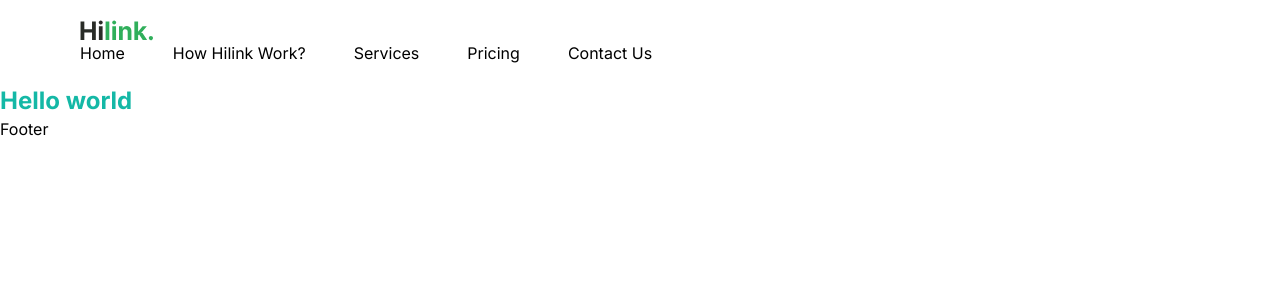
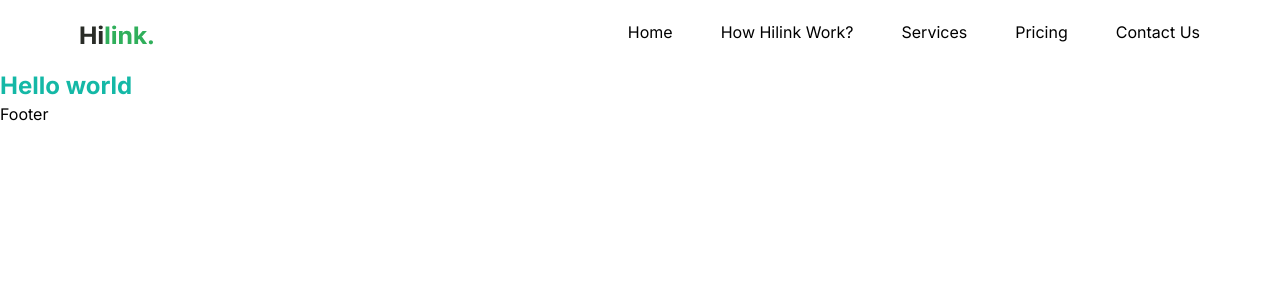
Before and after one commit to maciekpastuszak/travel_app, a Next.js app: page / in a window 1280 px wide. Shown: the top 300 px of the page. Built offline with nearby package versions, Linux system fonts and the light colour scheme.

Commit message:
bugfix and add navlink styles

```diff
--- a/components/Navbar.tsx
+++ b/components/Navbar.tsx
@@ -6,15 +6,19 @@ const Navbar = () => {
   return (
     <nav className="flexBetween max-container padding-container relative z-30 py-5">
         <Link href="/">
-        <Image src="/hilink-logo.svg" alt="logo" width={74} height={29} />
+          <Image src="/hilink-logo.svg" alt="logo" width={74} height={29} />
+        </Link>
           <ul className="hidden h-full gap-12 lg:flex">
             {NAV_LINKS.map((link) => (
-              <Link href={link.href} key={link.key}>
+              <Link
+                href={link.href}
+                key={link.key}
+                className="regular-16 text-grey-50 flexCenter cursor-pointer pb-1.5 transition-all hover:font-bold"
+                >
                 {link.label}
               </Link>
             ))}
           </ul>
-        </Link>
     </nav>
   )
 }
```
